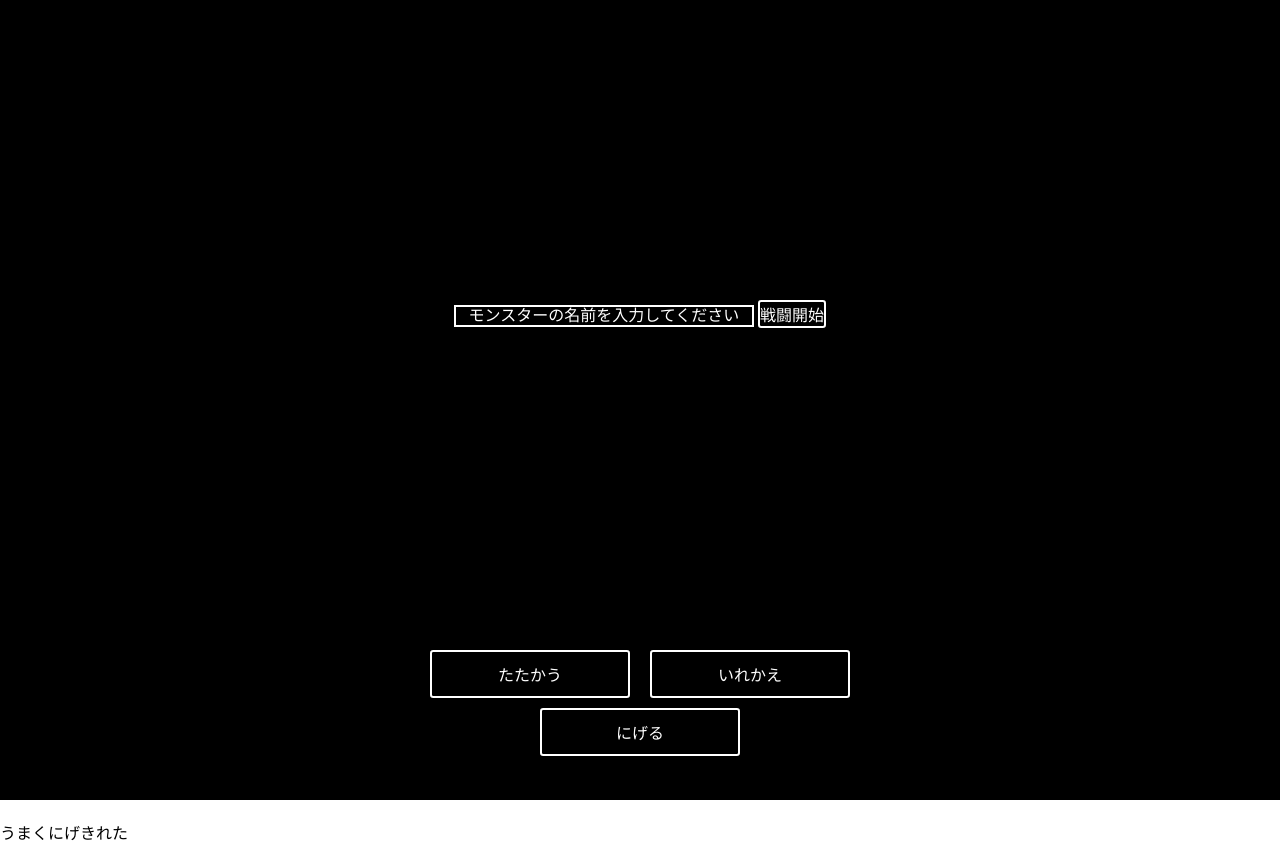
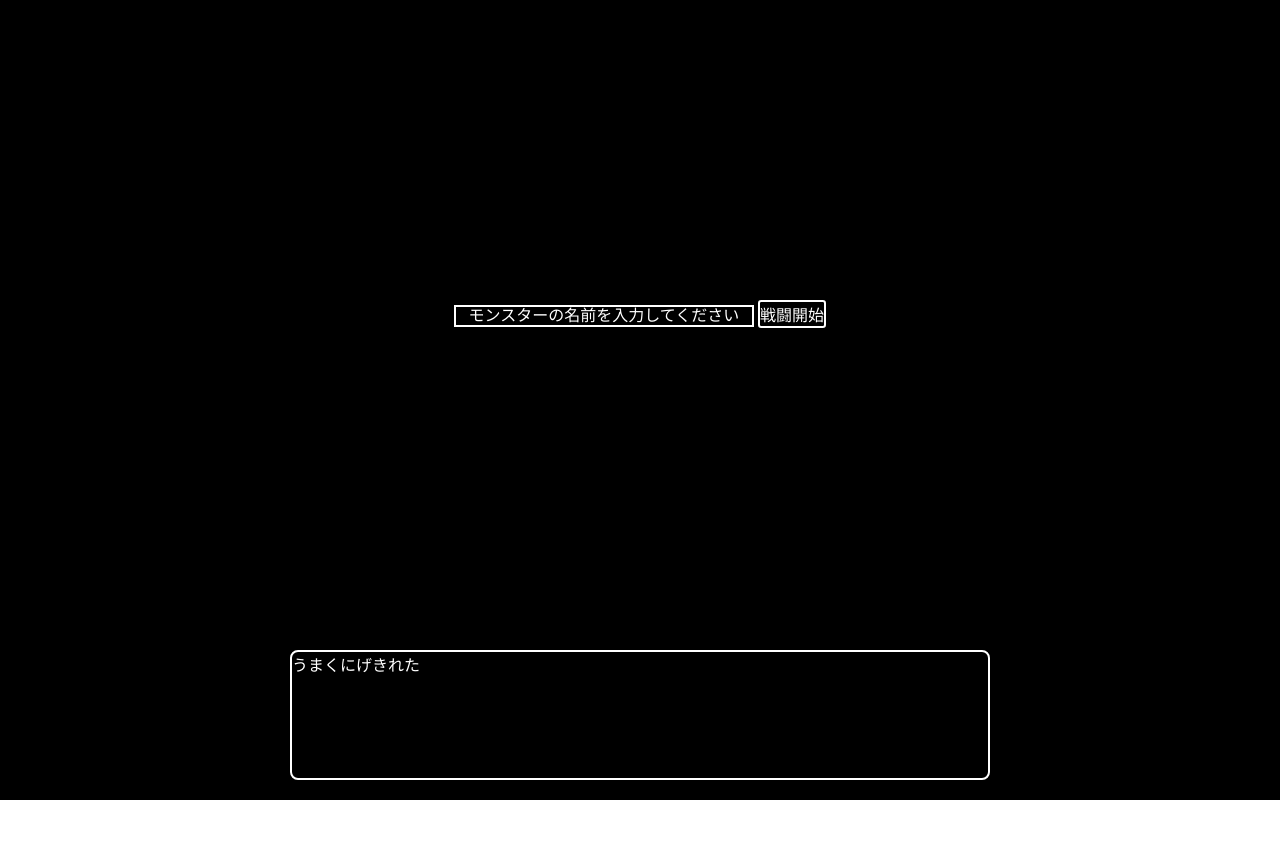
Before and after one commit to Yukinori-Fujita/DQ_battle, a plain HTML site: page index.html in a window 1280 px wide. Both pictures are taken after a click on the button "にげる". After the commit the page ends 800 px from the top, so only its background shows below. Drawn offline with nearby package versions, Linux system fonts and the light colour scheme; a web font is replaced by a local one.

Commit message:
no message

```diff
--- a/index.html
+++ b/index.html
@@ -43,6 +43,9 @@
         </div>
       </div>
       <div class="command-text">
+        <ul>
+          <li></li>
+        </ul>
       </div>
     </section>
   </main>
--- a/js/script.js
+++ b/js/script.js
@@ -27,8 +27,8 @@ $(function () {
     })
 
     $(".escape").on("click",function(){
-        $(".command-text").text("うまくにげきれた");
-
+        $(".command-text li").text("うまくにげきれた");
+        $("#container-command").remove();
     })
 
 })
--- a/scss/yukinori.scss
+++ b/scss/yukinori.scss
@@ -54,7 +54,15 @@
   justify-content: center;
 
   &-text{
+    border: solid 2px white;
+    border-radius: 0.5em;
+    width: 700px;
+    height: 130px;
+    margin: 0 auto;
 
+    li{
+      color: white;
+    }
   }
 }
 
```
Also changed, not shown: assets/css/yukinori.css, 1 other file.
